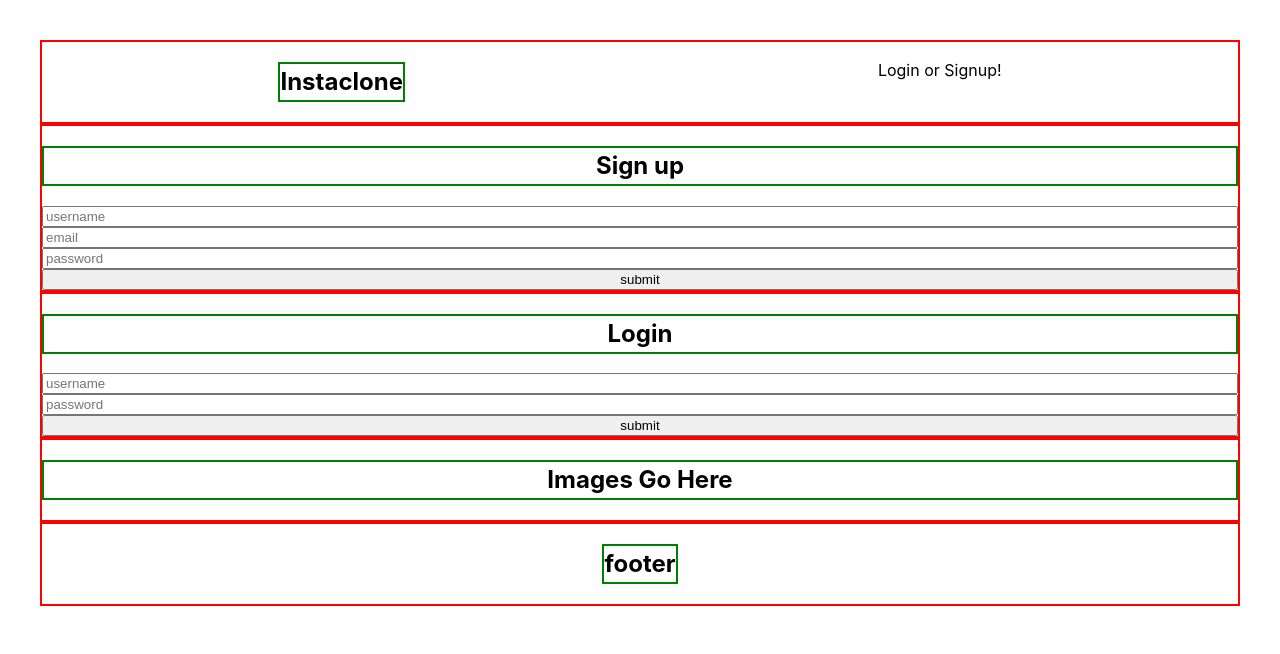
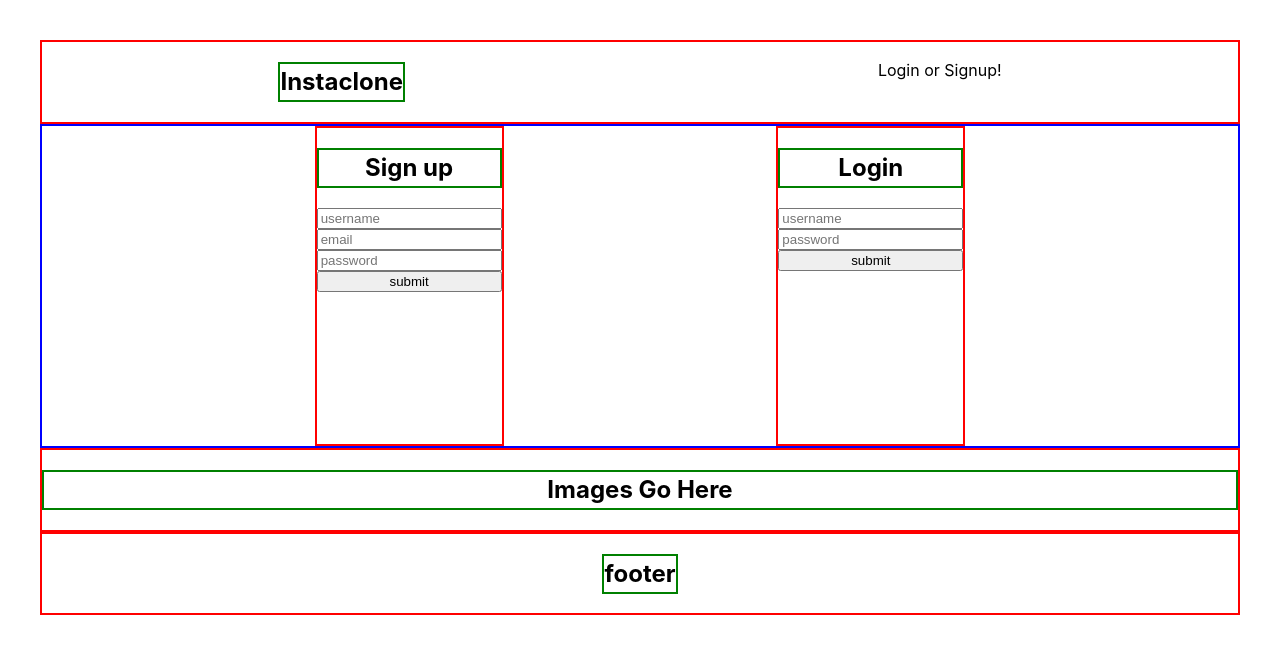
Before and after one commit to Rowan12628/m55-week10-frontend, a React (Vite) app: page / in a window 1280 px wide. Shown: the top 654 px of the page. Built offline with nearby package versions, Linux system fonts and the light colour scheme.

Commit message:
style: style log and sign

```diff
--- a/src/App.css
+++ b/src/App.css
@@ -18,3 +18,10 @@
 .read-the-docs {
   color: #888;
 }
+
+.logSignWrap {
+  border: 2px solid blue;
+  display: flex;
+  height: 40vh;
+  justify-content: space-evenly;
+}
--- a/src/App.jsx
+++ b/src/App.jsx
@@ -20,8 +20,10 @@ function App() {
   return (
     <>
       <Layout userLogged={userLogged}>
-        <Signup setLogSign={setLogSign} />
-        <Login setLogSign={setLogSign} />
+        <div className="logSignWrap">
+          <Signup setLogSign={setLogSign} />
+          <Login setLogSign={setLogSign} />
+        </div>
       </Layout>
     </>
   );
```
